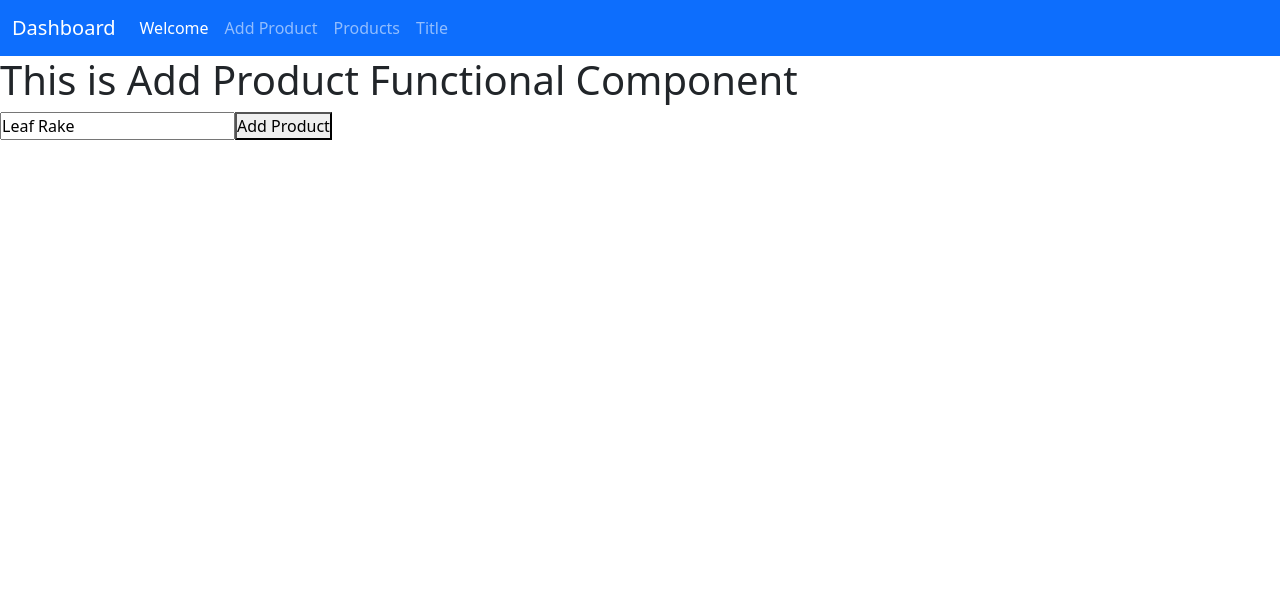
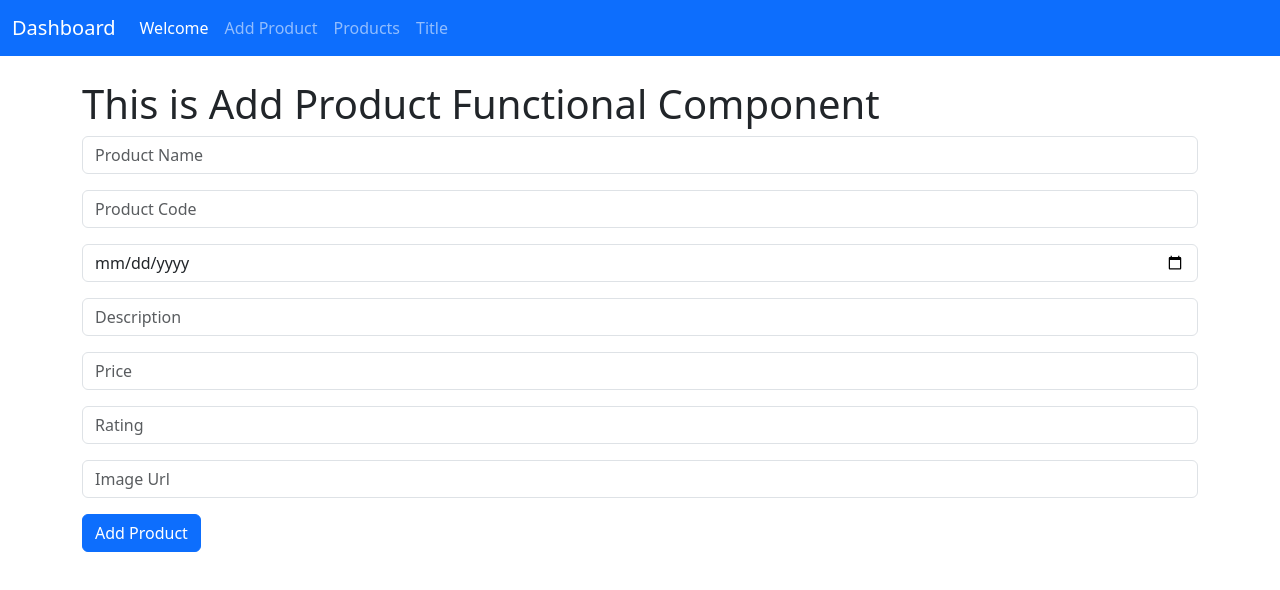
Before and after one commit to programmingwithharsh/dashboard_next_june25, a Next.js app: page /add-product in a window 1280 px wide. Shown: the top 590 px of the page. Built offline with nearby package versions, Linux system fonts and the light colour scheme.

Commit message:
Added Add Product along with Bootstrap Form Class

```diff
--- a/src/app/add-product/page.js
+++ b/src/app/add-product/page.js
@@ -3,7 +3,15 @@
 import { useState } from "react";
 
 const AddProduct = ({ onAdd }) => {
-    const [name, setName] = useState('Leaf Rake');
+    const [product, setProduct] = useState({
+        "productName": '',
+        "productCode": '',
+        "releaseDate": '',
+        "description": '',
+        "price": '',
+        "starRating": '',
+        "imageUrl": ''
+    });
     /*
         In class component, we use this.state, this.setState({}) to update component
         In functional Component we use useState
@@ -12,20 +20,65 @@ const AddProduct = ({ onAdd }) => {
             setName <-> kind of similar to this.setState({})
     */
 
+    const handleChange = (e) => {
+        const { name, value } = e.target;
+        // console.log("name", name);
+        // console.log("value", value);
+        setProduct((prev) => ({
+            ...prev,
+            [name]: name === 'price' || name === 'starRating' ? parseFloat(value) || '' : value
+        }))
+    }
+
     const handleSubmit = (e) => {
         e.preventDefault(); // stop page refresh
-        if (name.trim()) {
-            onAdd(name); // calling onAdd props
-            setName('');
+        if (product.productName.trim()) {
+            const newProduct = {
+                ...product,
+                productId: Number(new Date())
+            }
+            // onAdd(name); // calling onAdd props
+            // debugger;
+            console.log(newProduct);
+            /*
+                Call backend API here and send newProduct data, backend Will receive this data and send the reponse accordingly
+            */
         }
     }
 
     return (
-        <div>
+        <div className="container mt-4">
             <h1>This is Add Product Functional Component</h1>
             <form onSubmit={handleSubmit}>
-                <input type="text" placeholder="Enter Product Name" maxLength="50" value={name} onChange={(e) => setName(e.target.value)} />
-                <button type="submit">Add Product</button>
+                <div className="mb-3">
+                    <input type="text" className="form-control" name="productName" placeholder="Product Name" value={product.productName} onChange={handleChange} />
+                </div>
+
+                <div className="mb-3">
+                    <input type="text" className="form-control" name="productCode" placeholder="Product Code" value={product.productCode} onChange={handleChange} />
+                </div>
+
+                <div className="mb-3">
+                    <input type="date" className="form-control" name="releaseDate" placeholder="Date" value={product.releaseDate} onChange={handleChange} />
+                </div>
+
+                <div className="mb-3">
+                    <input type="text" className="form-control" name="description" placeholder="Description" value={product.description} onChange={handleChange} />
+                </div>
+
+                <div className="mb-3">
+                    <input type="number" className="form-control" name="price" placeholder="Price" value={product.price} onChange={handleChange} />
+                </div>
+
+                <div className="mb-3">
+                    <input type="number" className="form-control" name="starRating" placeholder="Rating" value={product.starRating} onChange={handleChange} />
+                </div>
+
+                <div className="mb-3">
+                    <input type="text" className="form-control" name="imageUrl" placeholder="Image Url" value={product.imageUrl} onChange={handleChange} />
+                </div>
+
+                <button type="submit" className="btn btn-primary">Add Product</button>
             </form>
         </div>
     );
--- a/src/app/products/page.js
+++ b/src/app/products/page.js
@@ -1,7 +1,7 @@
 import defaultProducts from '../../data/Products';
 import Link from "next/link";
 
-function ProductList({ products = defaultProducts }) {
+function ProductList({ products = defaultProducts }) { // We can get defaultProducts from API
     return (<div className='container mt-4'>
         <h1 className='mb-4'>Product List</h1>
         <div className='row'>
```
